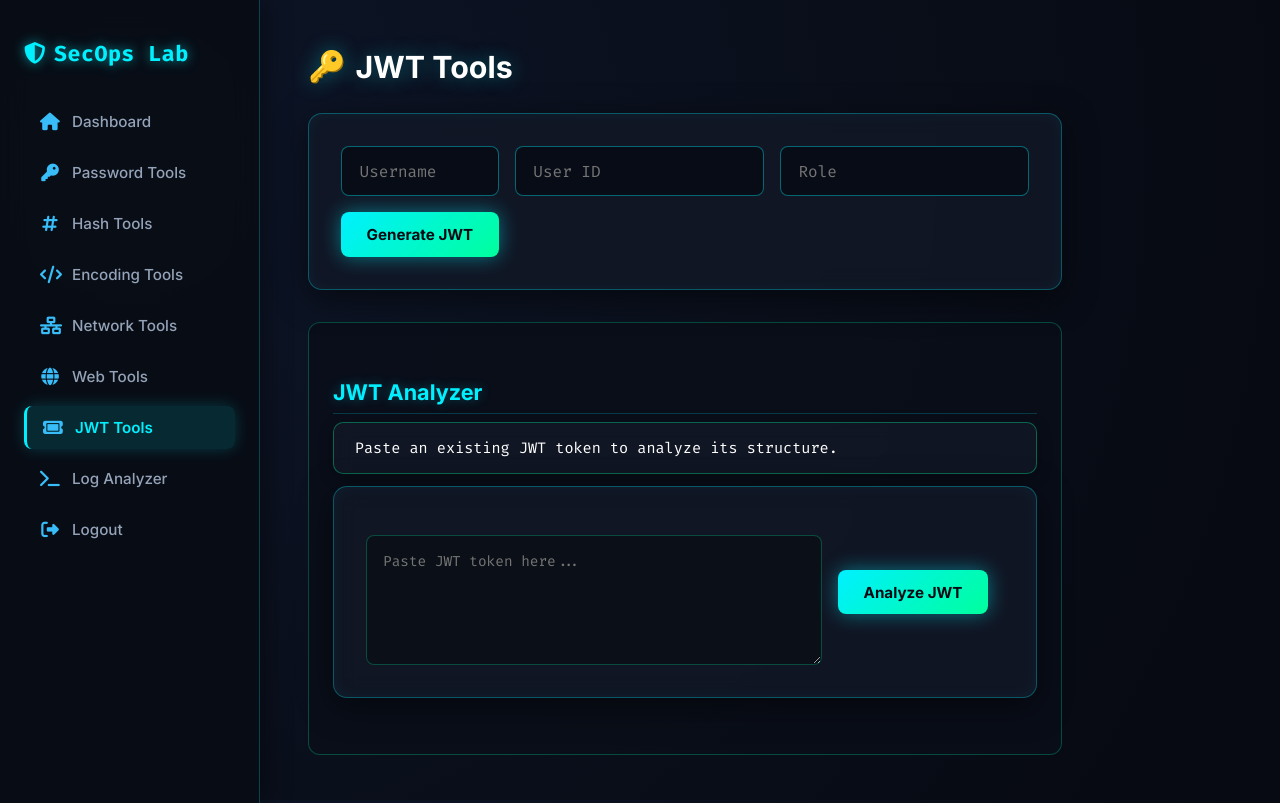
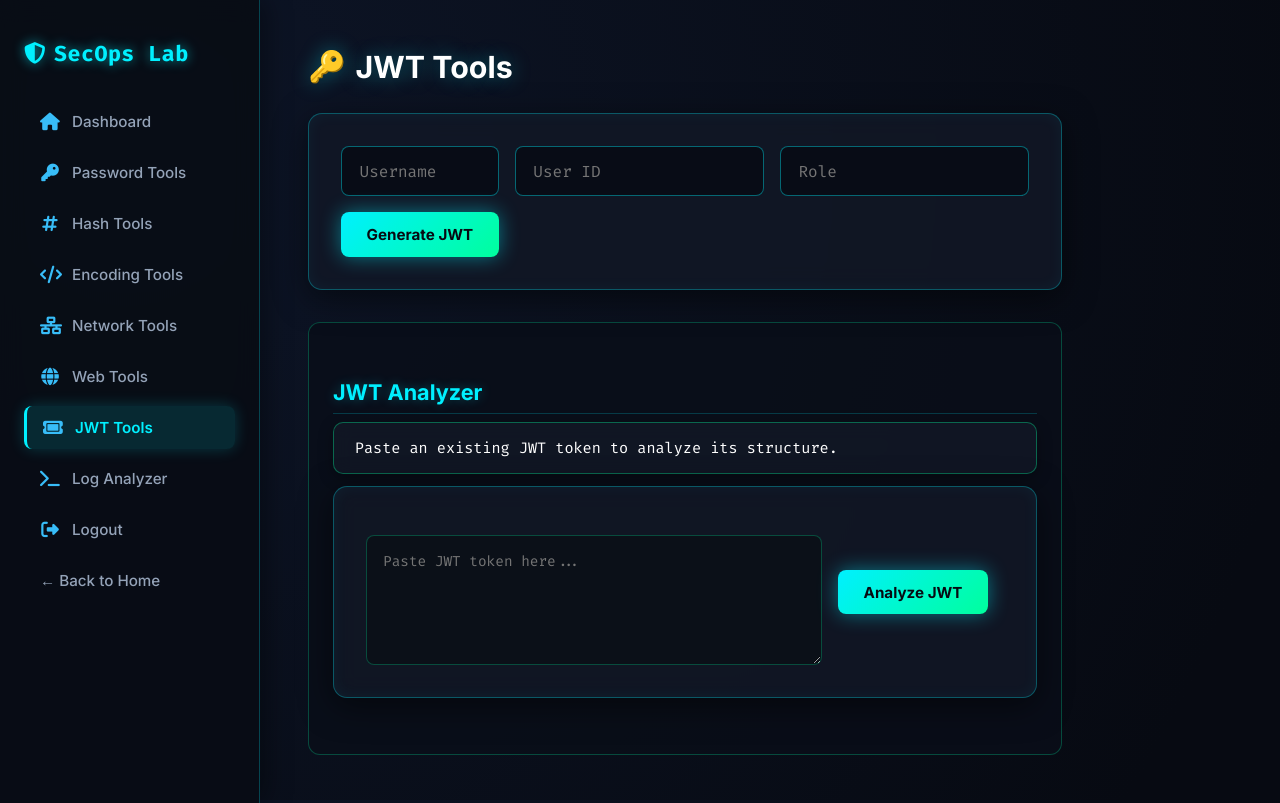
Before and after one commit to nissfdn/SecOps_Lab, a Flask app: page /jwt in a window 1280 px wide. Run offline with Flask 3, Linux system fonts and the light colour scheme; the visitor is signed in with stand-in values (Sample User, id 1).

```diff
--- a/static/style.css
+++ b/static/style.css
@@ -1353,3 +1353,8 @@ main p {
     }
 
 }
+.back-home {
+    display: inline-block;
+    margin-bottom: 20px;
+    text-decoration: none;
+}
--- a/templates/base.html
+++ b/templates/base.html
@@ -51,6 +51,9 @@
     <i class="fa-solid fa-right-from-bracket"></i>
     Logout
 </a>
+        <a href="https://application-hub.vercel.app/" class="back-home">
+    ← Back to Home
+</a>
 
     </nav>
 </aside>
```
